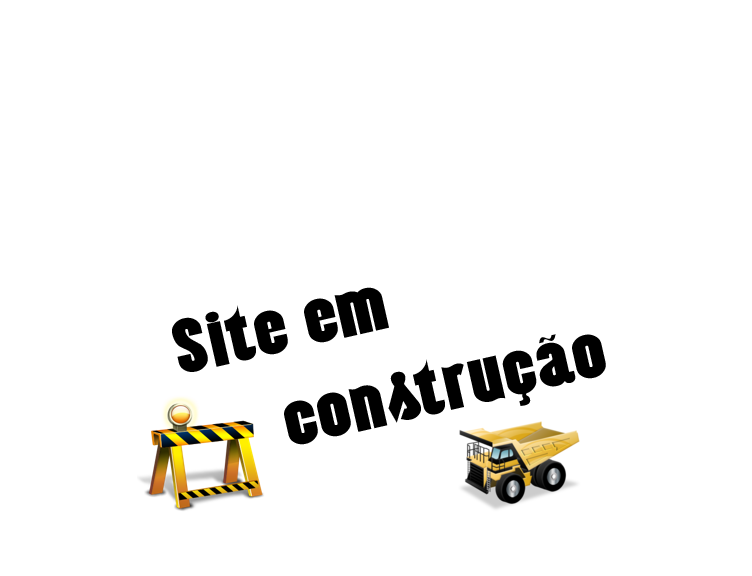
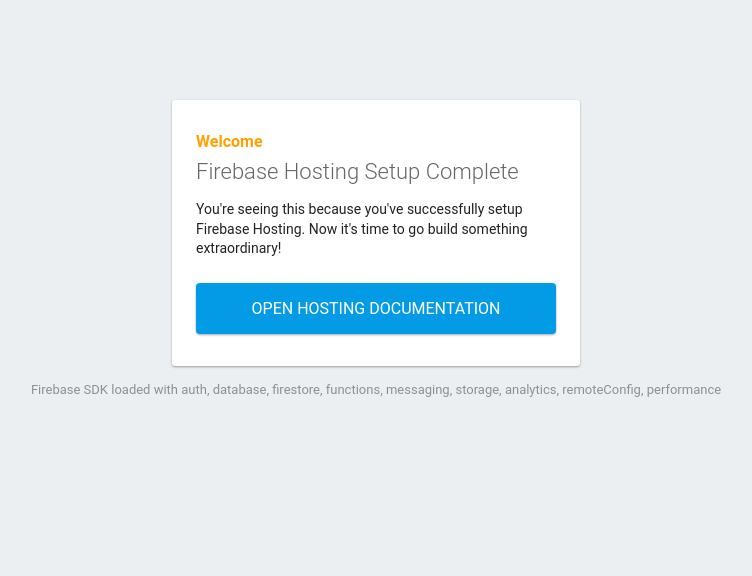
Before and after one commit to JLSistemaWeb/vaniusturismo, a plain HTML site: page index.html in a window 1280 px wide. Shown: the whole page, without its empty margins (264-1016 px from the left). Drawn offline with Linux system fonts and the light colour scheme; some packages are replaced by stand-ins of ours.

Commit message:
firebase init

```diff
--- a/index.html
+++ b/index.html
@@ -1,23 +1,89 @@
 <!DOCTYPE html>
-<html itemscope="" itemtype="http://schema.org/WebPage" lang="pt">
+<html>
   <head>
     <meta charset="utf-8">
-	<title>Em breve</title>
-	<style type="text/css">
-		div#contrucao {
-			width: 508px;
-			height: 345px;
-			top: 50%;
-			left: 50%;
-			margin-top: -172px;
-			margin-left: -254px;
-			position: absolute;
+    <meta name="viewport" content="width=device-width, initial-scale=1">
+    <title>Welcome to Firebase Hosting</title>
+
+    <!-- update the version number as needed -->
+    <script defer src="/__/firebase/9.8.1/firebase-app-compat.js"></script>
+    <!-- include only the Firebase features as you need -->
+    <script defer src="/__/firebase/9.8.1/firebase-auth-compat.js"></script>
+    <script defer src="/__/firebase/9.8.1/firebase-database-compat.js"></script>
+    <script defer src="/__/firebase/9.8.1/firebase-firestore-compat.js"></script>
+    <script defer src="/__/firebase/9.8.1/firebase-functions-compat.js"></script>
+    <script defer src="/__/firebase/9.8.1/firebase-messaging-compat.js"></script>
+    <script defer src="/__/firebase/9.8.1/firebase-storage-compat.js"></script>
+    <script defer src="/__/firebase/9.8.1/firebase-analytics-compat.js"></script>
+    <script defer src="/__/firebase/9.8.1/firebase-remote-config-compat.js"></script>
+    <script defer src="/__/firebase/9.8.1/firebase-performance-compat.js"></script>
+    <!--
+      initialize the SDK after all desired features are loaded, set useEmulator to false
+      to avoid connecting the SDK to running emulators.
+    -->
+    <script defer src="/__/firebase/init.js?useEmulator=true"></script>
+
+    <style media="screen">
+      body { background: #ECEFF1; color: rgba(0,0,0,0.87); font-family: Roboto, Helvetica, Arial, sans-serif; margin: 0; padding: 0; }
+      #message { background: white; max-width: 360px; margin: 100px auto 16px; padding: 32px 24px; border-radius: 3px; }
+      #message h2 { color: #ffa100; font-weight: bold; font-size: 16px; margin: 0 0 8px; }
+      #message h1 { font-size: 22px; font-weight: 300; color: rgba(0,0,0,0.6); margin: 0 0 16px;}
+      #message p { line-height: 140%; margin: 16px 0 24px; font-size: 14px; }
+      #message a { display: block; text-align: center; background: #039be5; text-transform: uppercase; text-decoration: none; color: white; padding: 16px; border-radius: 4px; }
+      #message, #message a { box-shadow: 0 1px 3px rgba(0,0,0,0.12), 0 1px 2px rgba(0,0,0,0.24); }
+      #load { color: rgba(0,0,0,0.4); text-align: center; font-size: 13px; }
+      @media (max-width: 600px) {
+        body, #message { margin-top: 0; background: white; box-shadow: none; }
+        body { border-top: 16px solid #ffa100; }
       }
     </style>
   </head>
   <body>
-	<div id="contrucao">
-		<img src="index.png" width="508" height="345">
+    <div id="message">
+      <h2>Welcome</h2>
+      <h1>Firebase Hosting Setup Complete</h1>
+      <p>You're seeing this because you've successfully setup Firebase Hosting. Now it's time to go build something extraordinary!</p>
+      <a target="_blank" href="https://firebase.google.com/docs/hosting/">Open Hosting Documentation</a>
     </div>
+    <p id="load">Firebase SDK Loading&hellip;</p>
+
+    <script>
+      document.addEventListener('DOMContentLoaded', function() {
+        const loadEl = document.querySelector('#load');
+        // // 🔥🔥🔥🔥🔥🔥🔥🔥🔥🔥🔥🔥🔥🔥🔥🔥🔥🔥🔥🔥🔥🔥🔥🔥🔥🔥🔥🔥🔥🔥🔥
+        // // The Firebase SDK is initialized and available here!
+        //
+        // firebase.auth().onAuthStateChanged(user => { });
+        // firebase.database().ref('/path/to/ref').on('value', snapshot => { });
+        // firebase.firestore().doc('/foo/bar').get().then(() => { });
+        // firebase.functions().httpsCallable('yourFunction')().then(() => { });
+        // firebase.messaging().requestPermission().then(() => { });
+        // firebase.storage().ref('/path/to/ref').getDownloadURL().then(() => { });
+        // firebase.analytics(); // call to activate
+        // firebase.analytics().logEvent('tutorial_completed');
+        // firebase.performance(); // call to activate
+        //
+        // // 🔥🔥🔥🔥🔥🔥🔥🔥🔥🔥🔥🔥🔥🔥🔥🔥🔥🔥🔥🔥🔥🔥🔥🔥🔥🔥🔥🔥🔥🔥🔥
+
+        try {
+          let app = firebase.app();
+          let features = [
+            'auth',
+            'database',
+            'firestore',
+            'functions',
+            'messaging',
+            'storage',
+            'analytics',
+            'remoteConfig',
+            'performance',
+          ].filter(feature => typeof app[feature] === 'function');
+          loadEl.textContent = `Firebase SDK loaded with ${features.join(', ')}`;
+        } catch (e) {
+          console.error(e);
+          loadEl.textContent = 'Error loading the Firebase SDK, check the console.';
+        }
+      });
+    </script>
   </body>
 </html>
```
Also changed, not shown: .github/workflows/firebase-hosting-merge.yml, .github/workflows/firebase-hosting-pull-request.yml, firebase.json (added), 1 other file. Lines whose indentation alone changed are shown as unchanged.
